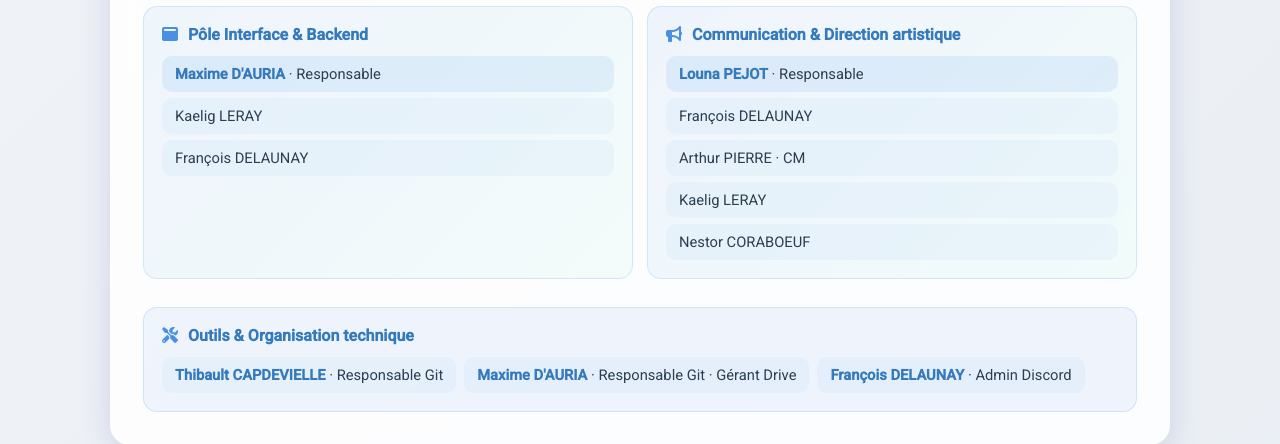
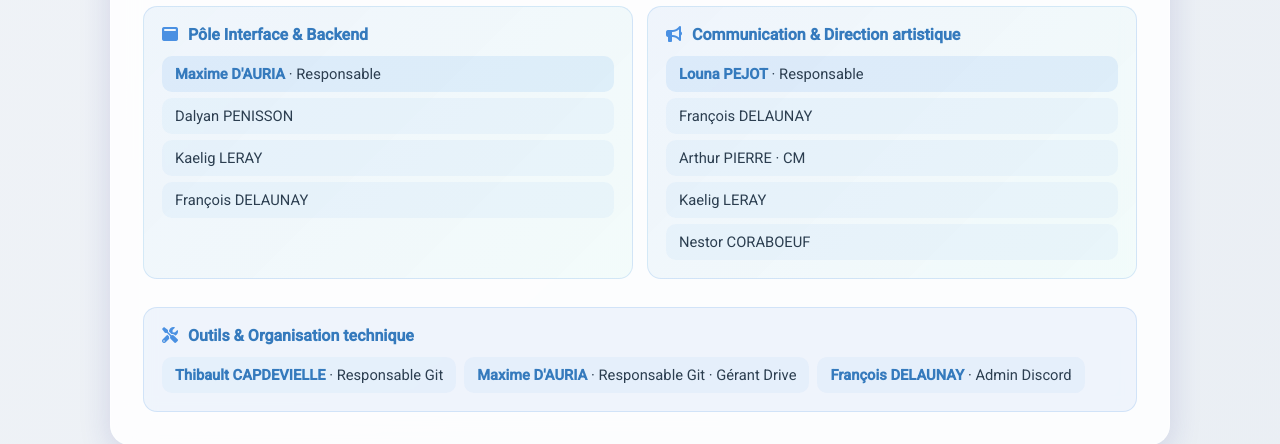
Before and after one commit to nmqx/hearmyhands, a Flask app: page / in a window 1280 px wide. Shown: the part 2198-2642 px from the top of the page. Run offline with Flask 3, Linux system fonts and the light colour scheme; some libraries are stand-ins or nearby versions.

Commit message:
Add Dalyan to backend team

```diff
--- a/hearmyhands/templates/home.html
+++ b/hearmyhands/templates/home.html
@@ -118,6 +118,7 @@
                 <h4><i class="fa-solid fa-window-maximize"></i> Pôle Interface &amp; Backend</h4>
                 <ul class="pole-members">
                     <li data-name="Maxime D'AURIA" class="member-pill member-resp"><strong>Maxime D'AURIA</strong> · Responsable</li>
+                    <li data-name="Dalyan PENISSON" class="member-pill">Dalyan PENISSON</li>
                     <li data-name="Kaelig LERAY"   class="member-pill">Kaelig LERAY</li>
                     <li data-name="François DELAUNAY" class="member-pill">François DELAUNAY</li>
                 </ul>
```
